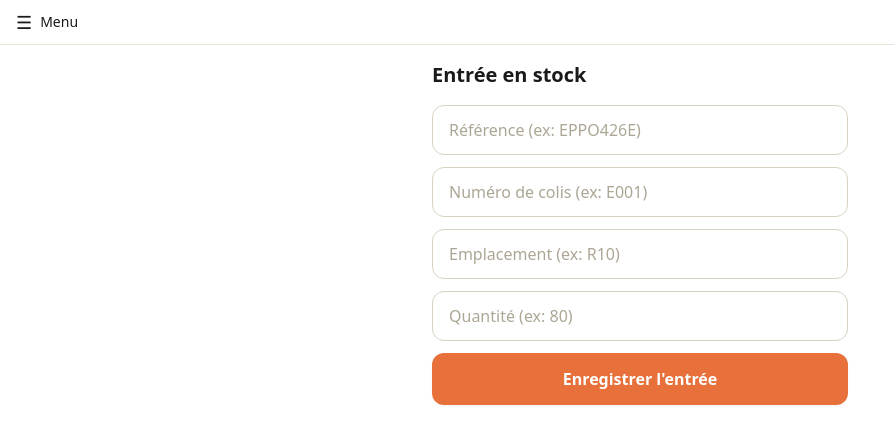
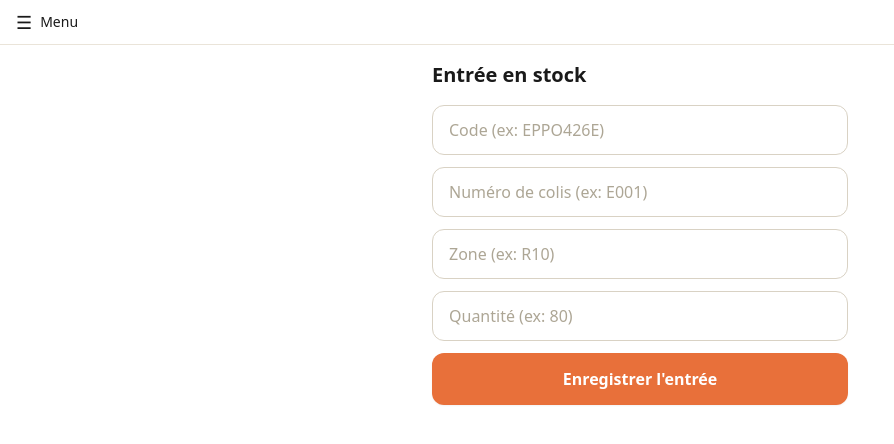
Before and after one commit to axell152/gestion-colis, a Next.js app: page /entree in a window 1280 px wide. Shown: the top 444 px of the page, without its empty margins (0-894 px from the left). Built offline with nearby package versions, Linux system fonts and the light colour scheme.

Commit message:
Update page.tsx

```diff
--- a/src/app/entree/page.tsx
+++ b/src/app/entree/page.tsx
@@ -60,7 +60,7 @@ export default function EntreePage() {
         <input
           value={form.reference}
           onChange={(e) => setForm({ ...form, reference: e.target.value.toUpperCase() })}
-          placeholder="Référence (ex: EPPO426E)"
+          placeholder="Code (ex: EPPO426E)"
           className={champClass}
           required
         />
@@ -74,7 +74,7 @@ export default function EntreePage() {
         <input
           value={form.emplacement}
           onChange={(e) => setForm({ ...form, emplacement: e.target.value.toUpperCase() })}
-          placeholder="Emplacement (ex: R10)"
+          placeholder="Zone (ex: R10)"
           className={champClass}
           required
         />
```
